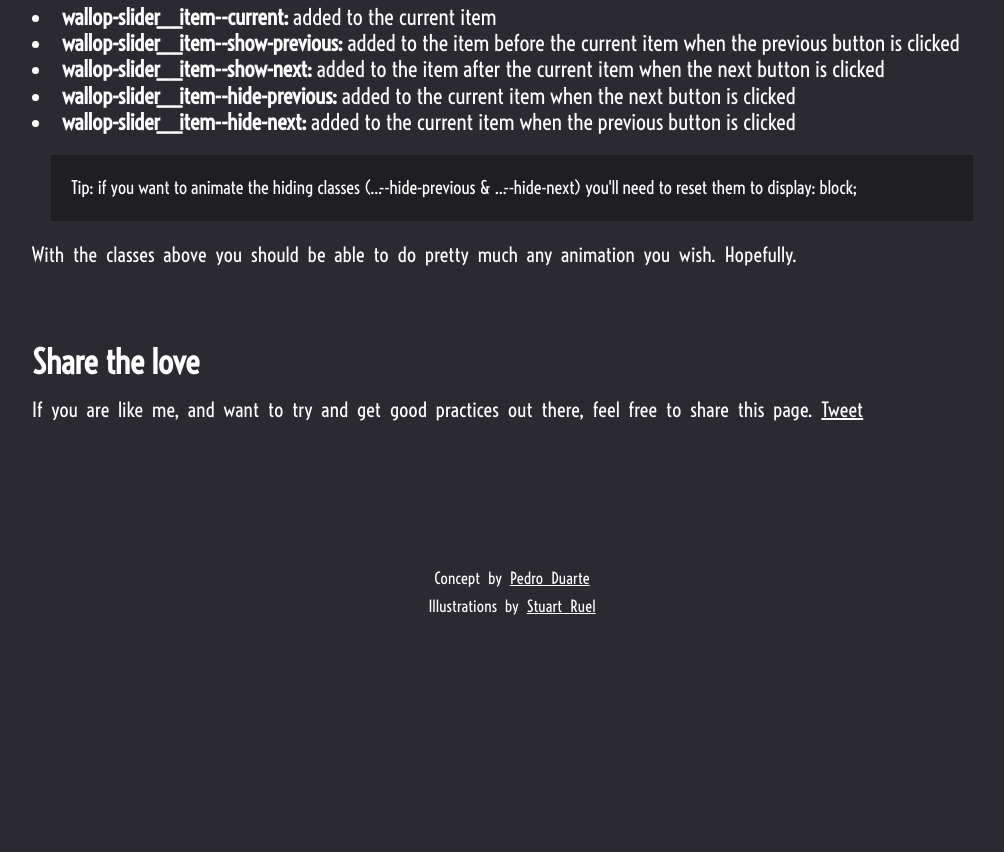
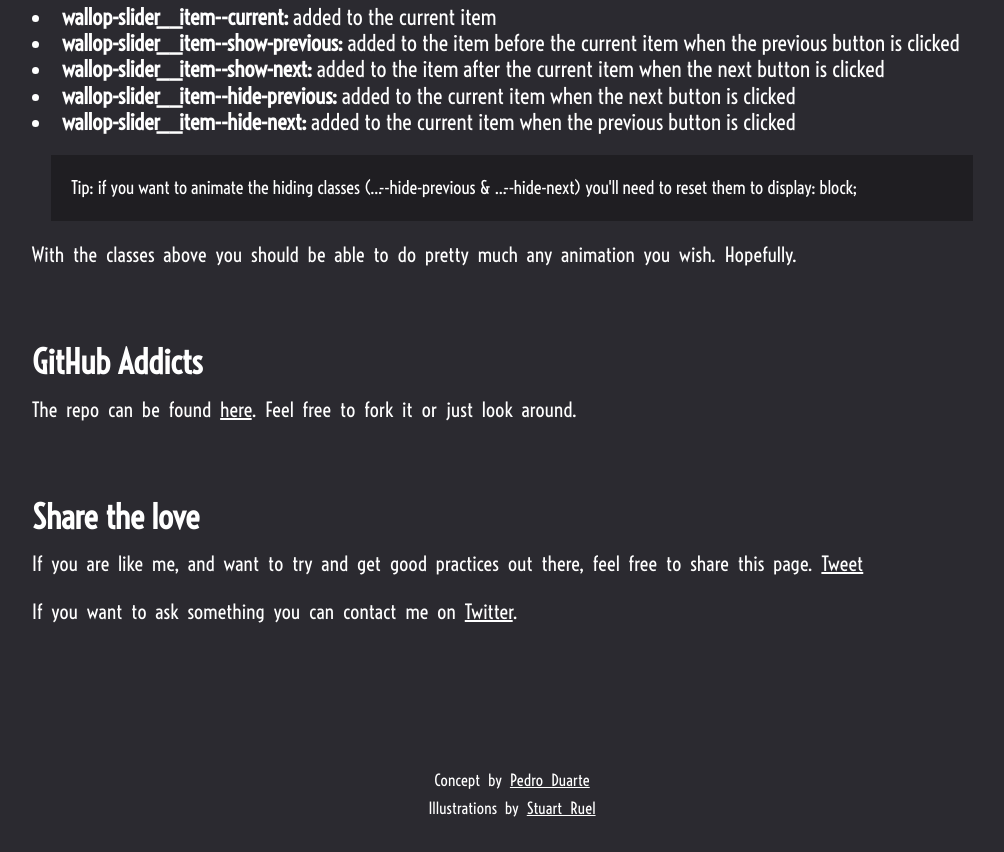
Before and after one commit to peduarte/wallop, a plain HTML site: page index.html in a window 1280 px wide. Shown: the part 4422-5274 px from the top of the page, without its empty margins (128-1132 px from the left). Before the commit the page ends 5072 px from the top, so only its background shows below. Drawn offline with Linux system fonts and the light colour scheme.

Commit message:
Update index with GitHub link, silly me.

```diff
--- a/index.html
+++ b/index.html
@@ -168,13 +168,19 @@
       <blockquote>Tip: if you want to animate the hiding classes (…--hide-previous & …--hide-next) you'll need to reset them to display: block;</blockquote>
 
       <p>With the classes above you should be able to do pretty much any animation you wish. Hopefully.</p>
+    </section>
 
+    <section>
+      <h2>GitHub Addicts</h2>
+      <p>The repo can be found <a href="https://github.com/peduarte/wallop-slider">here</a>. Feel free to fork it or just look around.</p>
     </section>
 
     <section>
       <h2>Share the love</h2>
       <p>If you are like me, and want to try and get good practices out there, feel free to share this page. <a href="https://twitter.com/share" class="twitter-share-button" data-text="WallopSlider - Another bloody slider, but this one's different." data-via="peduarte" data-hashtags="css,javascript">Tweet</a></p>
+      <p>If you want to ask something you can contact me on <a href="http://twitter.com/peduarte">Twitter</a>.</p>
     </section>
+
 
   </div>
   <footer>
```
